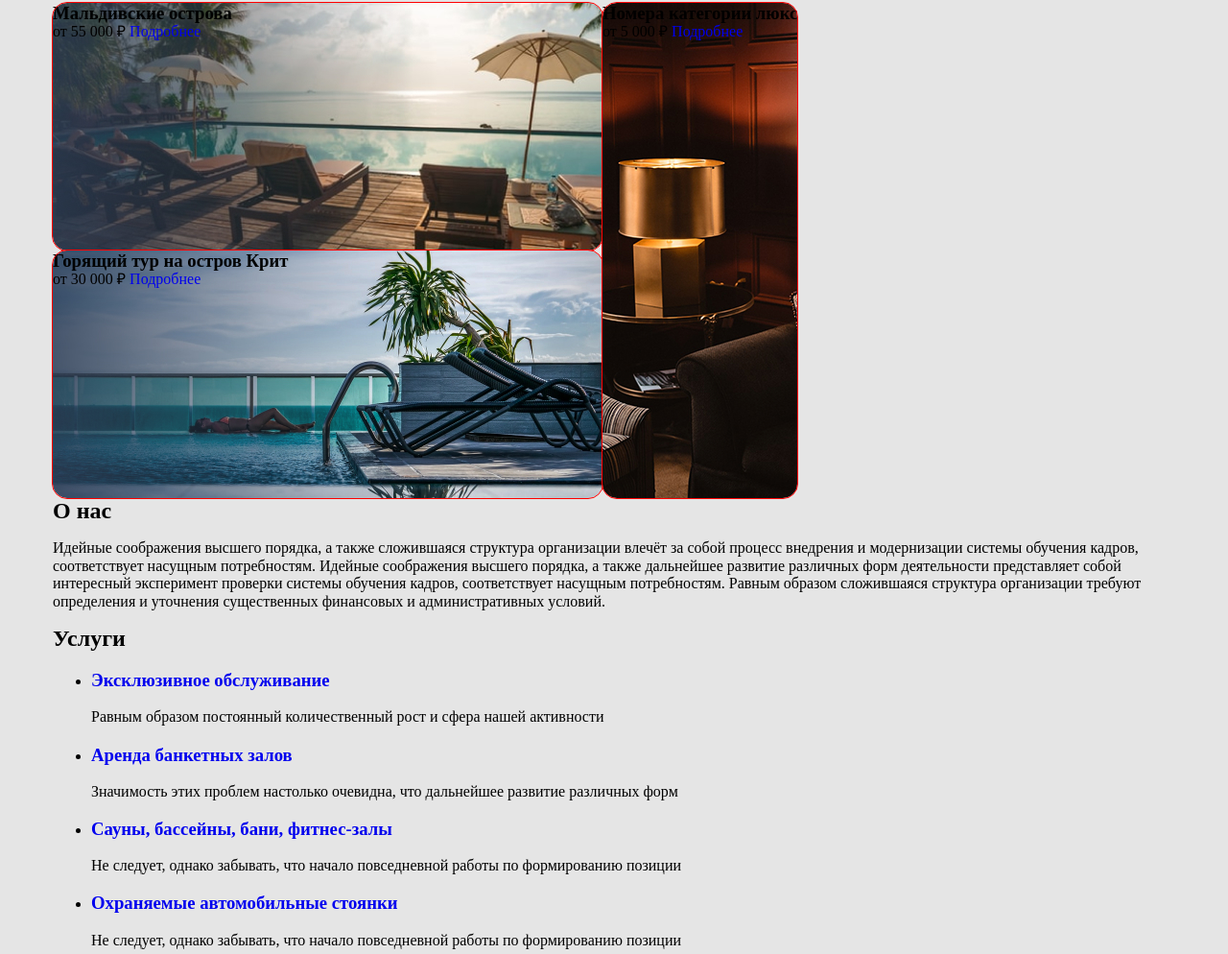
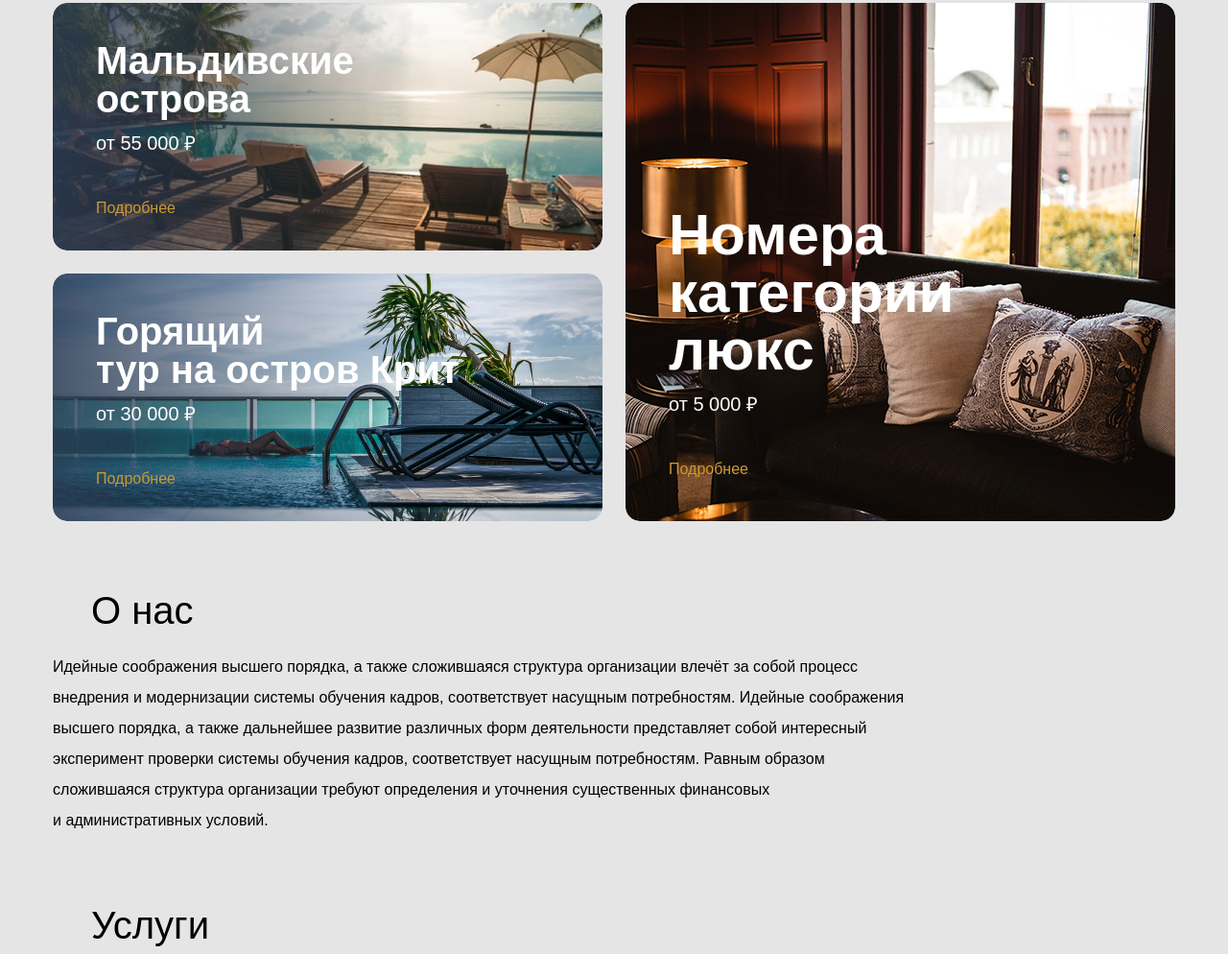
Before and after one commit to bop-counterstrike/lagoona, a plain HTML site: page index.html in a window 1280 px wide. Shown: the part 326-1320 px from the top of the page at 96% size. Drawn offline with Linux system fonts and the light colour scheme.

Commit message:
доделаны секции предложения и услуги

```diff
--- a/css/style.css
+++ b/css/style.css
@@ -10,6 +10,7 @@ html {
 
 body {
     background-color: #E5E5E5;
+    font-family: sans-serif;
 }
 
 .container {
@@ -37,10 +38,15 @@ body {
     padding: 0;
     background-color: #fff;
     border: none;
+    cursor: pointer;
 }
 
-.h2, .h3 {
+.h2, .h3, .p {
     margin: 0;
+}
+
+.section {
+    margin-bottom: 70px;
 }
 
 /* header */
@@ -60,6 +66,7 @@ body {
 
 .header-up-phone {
     font-size: 20px;
+    font-weight: 500;
     color: #666;
 }
 
@@ -100,10 +107,11 @@ body {
     margin-bottom: 70px;
 }
 /* offers */
-.offers-h2 {
+.h2 {
     margin-bottom: 20px;
     font-size: 40px;
     font-weight: 400;
+    text-indent: 40px;
 }
 
 .offers-two-blocks {
@@ -112,16 +120,18 @@ body {
 
 .offers-block{
     border-radius: 15px;
-    outline: 1px solid red;
+    padding: 40px 45px;
 }
 
 .offers-block-small {
     width: 573px;
     height: 258px;
+    margin-right: 24px;
 }
 
 .offers-block-1 {
     background-image: url('../img/offer_1.jpg');
+    margin-bottom: 24px;
 }
 
 .offers-block-2 {
@@ -131,3 +141,105 @@ body {
 .offers-block-big {
     background-image: url('../img/offer_3.jpg');
 }
+
+.offers-block-big {
+    width: 573px;
+    height: inherit;
+    padding-top: 212px;
+}
+
+.offers-block-h3 {
+    color: #fff;
+    font-size: 40px;
+    font-weight: 700;
+    line-height: 40px;
+    margin-bottom: 15px;
+}
+
+.offers-block-price {
+    display: block;
+    color: #fff;
+    font-size: 20px;
+    font-weight: 400;
+    margin: 0;
+    margin-bottom: 47px;
+}
+
+.offers-block-link {
+    display: block;
+    color: #CC9933;
+}
+
+.offers-block-big-h3 {
+    font-size: 60px;
+    line-height: 60px;
+}
+
+/* about */
+.about-p {
+    font-size: 16px;
+    line-height: 32px;
+    width: 888px;
+}
+
+/* services */
+.services-items {
+    flex-wrap: wrap;
+}
+
+.services-item {
+    width: 573px;
+    background-color: #fff;
+    margin-right: 24px;
+    margin-bottom: 24px;
+    border-radius: 15px;
+}
+
+.services-item:nth-child(2n) {
+    margin-right: 0;
+}
+
+.services-item:nth-child(3), .services-item:nth-child(4) {
+    margin-bottom: 0;
+}
+
+.services-card-link {
+    color: #CC9933;
+}
+
+.services-card-title {
+    margin: 0;
+    margin-bottom: 10px;
+    font-size: 20px;
+    font-weight: 500;
+}
+
+.services-card-1 {
+    background-image: url('../img/service-1.jpg');
+}
+
+.services-card-2 {
+    background-image: url('../img/service-2.jpg');
+}
+
+.services-card-3 {
+    background-image: url('../img/service-3.jpg');
+}
+
+.services-card-4 {
+    background-image: url('../img/service-4.jpg');
+}
+
+.services-card {
+    padding: 35px 45px;
+    background-position: top;
+    background-repeat: no-repeat;
+    padding-top: 200px;
+    border-radius: 15px;
+}
+
+.services-card-descr {
+    line-height: 32px;
+    font-size: 16px;
+    font-weight: 400;
+}
--- a/index.html
+++ b/index.html
@@ -14,7 +14,8 @@
             <div class="header-up flex">
                 <div class="header-up-logo flex">
                     <a class="link-reset" href="#">
-                        <img class="logo-icon" src="img/logo.png" alt="logo">
+                        <img class="logo-icon" src="img/logo.svg" alt="logo">
+
                     </a>
                     <a class="link-reset header-up-phone" href="tel:+74953225448">
                         +7 495 322-54-48
@@ -76,7 +77,7 @@
                     <div class="offers-two-blocks flex">
                         <article class="offers-block offers-block-small offers-block-1">
                             <h3 class="h3 offers-block-h3 offers-block-small-h3">
-                                Мальдивские острова
+                                Мальдивские <br>острова
                             </h3>
                             <span class="offers-block-price offers-block-big-price">
                                 от&nbsp;55&nbsp;000&nbsp;₽
@@ -87,7 +88,7 @@
                         </article>
                         <article class="offers-block offers-block-small offers-block-2">
                             <h3 class="h3 offers-block-h3 offers-block-small-h3 ">
-                                Горящий тур на&nbsp;остров Крит
+                                Горящий <br>тур на&nbsp;остров Крит
                             </h3>
                             <span class="offers-block-price offers-block-big-price">
                                 от&nbsp;30&nbsp;000&nbsp;₽
@@ -98,8 +99,8 @@
                         </article>
                     </div>
                     <article class="offers-block offers-block-big">
-                        <h3 class="h3 offers-block-h3 offers-block-big-h3 ">
-                            Номера категории люкс
+                        <h3 class="h3 offers-block-h3 offers-block-big-h3">
+                            Номера категории <br>люкс
                         </h3>
                         <span class="offers-block-price offers-block-big-price">
                             от&nbsp;5&nbsp;000&nbsp;₽
@@ -122,7 +123,7 @@
                 <h2 class="h2 servises-h2">
                     Услуги
                 </h2>
-                <ul class="services-items">
+                <ul class="services-items list-reset flex">
                     <li class="services-item">
                         <article class="services-card services-card-1">
                             <a href="#" class="main-link services-card-link link-reset">
@@ -177,7 +178,7 @@
                 <h2 class="h2 advantages-h2">
                     Преимущества
                 </h2>
-                <ul class="advantages-list">
+                <ul class="advantages-list list-reset">
                     <li class="advantages-item">
                         <article class="advantages-card">
                             <p class="advantages-card-descr">
@@ -237,7 +238,10 @@
                 </ul>
             </section>
             <secion class="section place">
-                <ul class="place-list">
+                <h2 class="h2 place-h2">
+                    Размещение
+                </h2>
+                <ul class="place-list list-reset">
                     <li class="place-item">
                         <article class="place-card">
                             <img src="img/place-1.jpg" alt="place photo">
```
Also changed, not shown: img/logo.svg (added), img/service-1.jpg (added), img/service-2.jpg (added), img/service-3.jpg (added), img/service-4.jpg (added).
